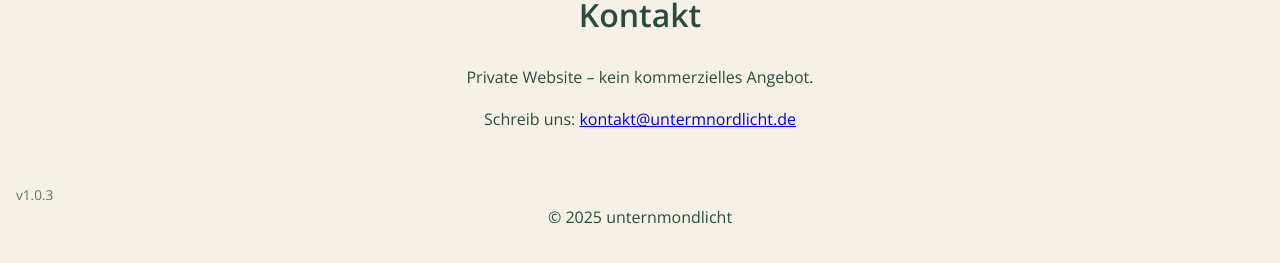
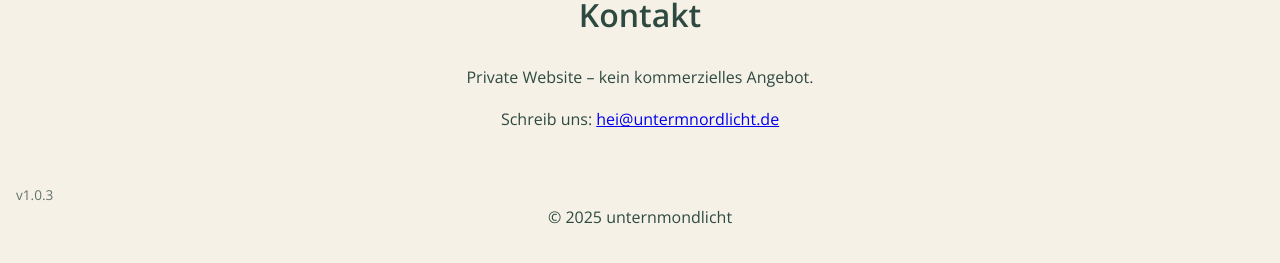
Before and after one commit to untermnordlicht/untermnordlicht, a Jekyll site: the page kontakt.html, which Jekyll copies as it is, in a window 1280 px wide. Shown: the part 152-415 px from the top of the page. Built offline with Jekyll 4.4.1, drawn with Linux system fonts in a browser that asks for light colours.

Commit message:
Update kontakt.html

```diff
--- a/kontakt.html
+++ b/kontakt.html
@@ -56,7 +56,7 @@
   <main id="inhalt" class="wrap" style="max-width:68ch; margin:2rem auto;">
     <h1 class="claim" style="text-align:center;">Kontakt</h1>
     <p style="text-align:center;">Private Website – kein kommerzielles Angebot.</p>
-    <p style="text-align:center;">Schreib uns: <a href="mailto:kontakt@untermnordlicht.de">kontakt@untermnordlicht.de</a></p>
+    <p style="text-align:center;">Schreib uns: <a href="mailto:hei@untermnordlicht.de">hei@untermnordlicht.de</a></p>
   </main>
 
   <footer class="site-footer">
```
